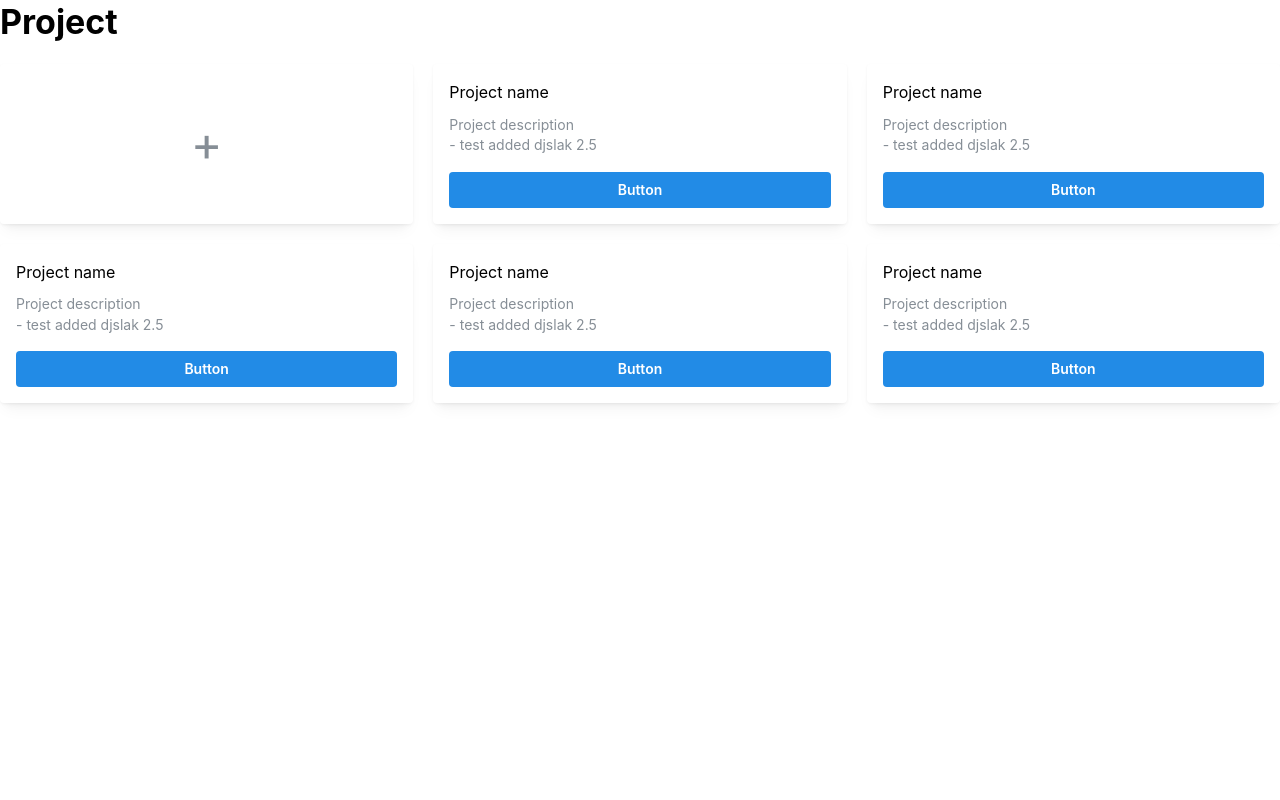
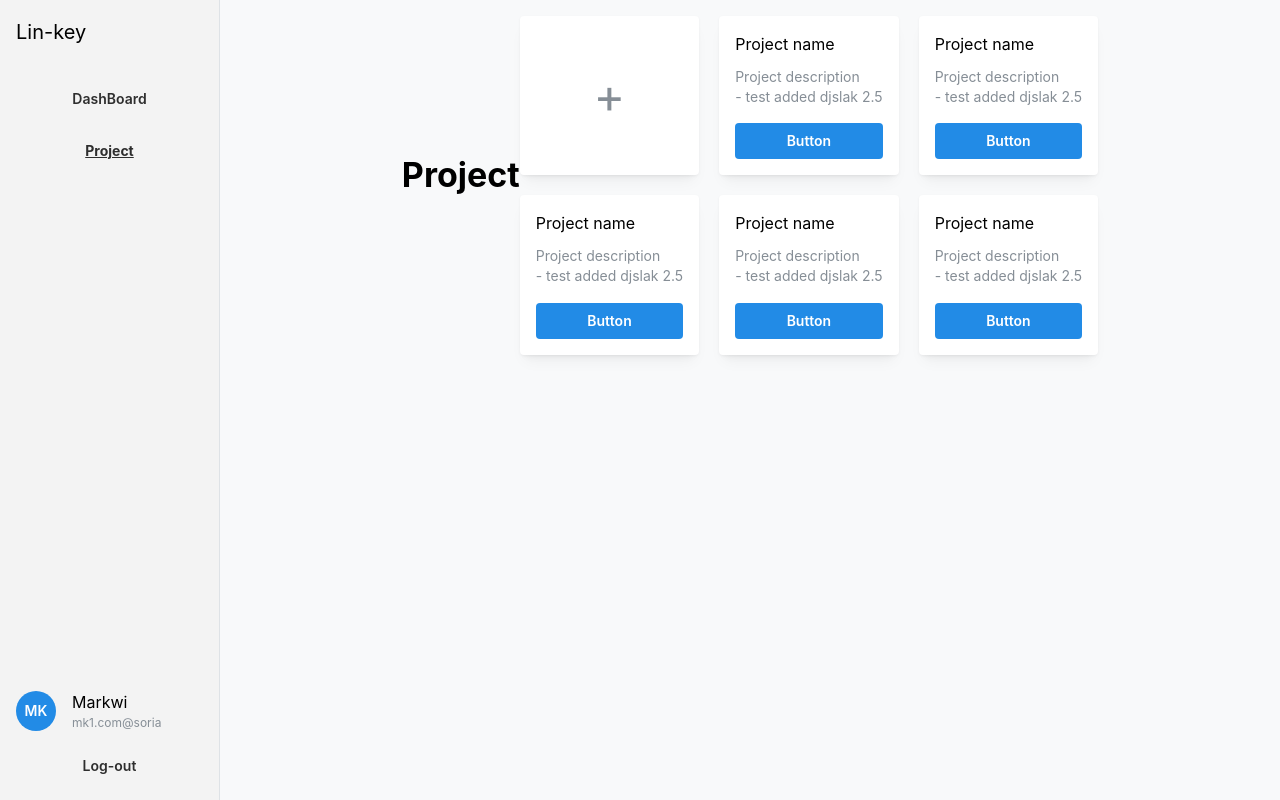
Before and after one commit to Seollal-TF-TEAM/Linkey-frontend, a React (Create React App) app in the folder front/: page /project in a window 1280 px wide. Built offline with nearby package versions, Linux system fonts and the light colour scheme.

Commit message:
feat : navbar

```diff
--- a/front/src/project/depth1/page.tsx
+++ b/front/src/project/depth1/page.tsx
@@ -1,7 +1,7 @@
 import React from 'react';
-import axios from "axios";
 import {
     AppShell,
+    Center,
     Text,
     Group,
     Button,
@@ -14,14 +14,26 @@ function ProjectPage() {
     return (
         <AppShell
             padding="md"
-            navbar={
-                <AppShell.Navbar width={{ base: 220 }} p="md" style={{ backgroundColor: '#f3f3f3' }}>
-                    {/* 로고 영역 */}
+            // 사이드바 레이아웃 옵션
+            navbar={{ width: 220, breakpoint: 'sm' }}
+            // 메인 영역 스타일
+            styles={(theme) => ({
+                main: {
+                    backgroundColor:
+                        theme.colorScheme === 'dark'
+                            ? theme.colors.dark[8]
+                            : theme.colors.gray[0],
+                },
+            })}
+        >
+            {/* Navbar 영역 */}
+            <AppShell.Navbar p="md" style={{ backgroundColor: '#f3f3f3' }}>
+                {/* 로고 */}
                 <Text size="xl" weight="bold" mb="xl">
                     Lin-key
                 </Text>
 
-                    {/* 메뉴 영역 */}
+                {/* 메뉴 */}
                 <div style={{ marginBottom: 40 }}>
                     <Button
                         variant="subtle"
@@ -67,22 +79,14 @@ function ProjectPage() {
                     </Button>
                 </div>
             </AppShell.Navbar>
-            }
-            styles={(theme) => ({
-                main: {
-                    backgroundColor:
-                        theme.colorScheme === 'dark'
-                            ? theme.colors.dark[8]
-                            : theme.colors.gray[0],
-                },
-            })}
-        >
+
             {/* 메인 콘텐츠 영역 */}
+            <AppShell.Main>
+                <Center>
                 <Title order={1} mb="lg">
                     Project
                 </Title>
 
-            {/* 카드 그리드 */}
                 <SimpleGrid cols={3} spacing="lg">
                     {/* 새 프로젝트 생성용 카드 (+) */}
                     <Card
@@ -110,6 +114,8 @@ function ProjectPage() {
                         </Card>
                     ))}
                 </SimpleGrid>
+                </Center>
+            </AppShell.Main>
         </AppShell>
     );
 }
```
Lines whose indentation alone changed are shown as unchanged.
